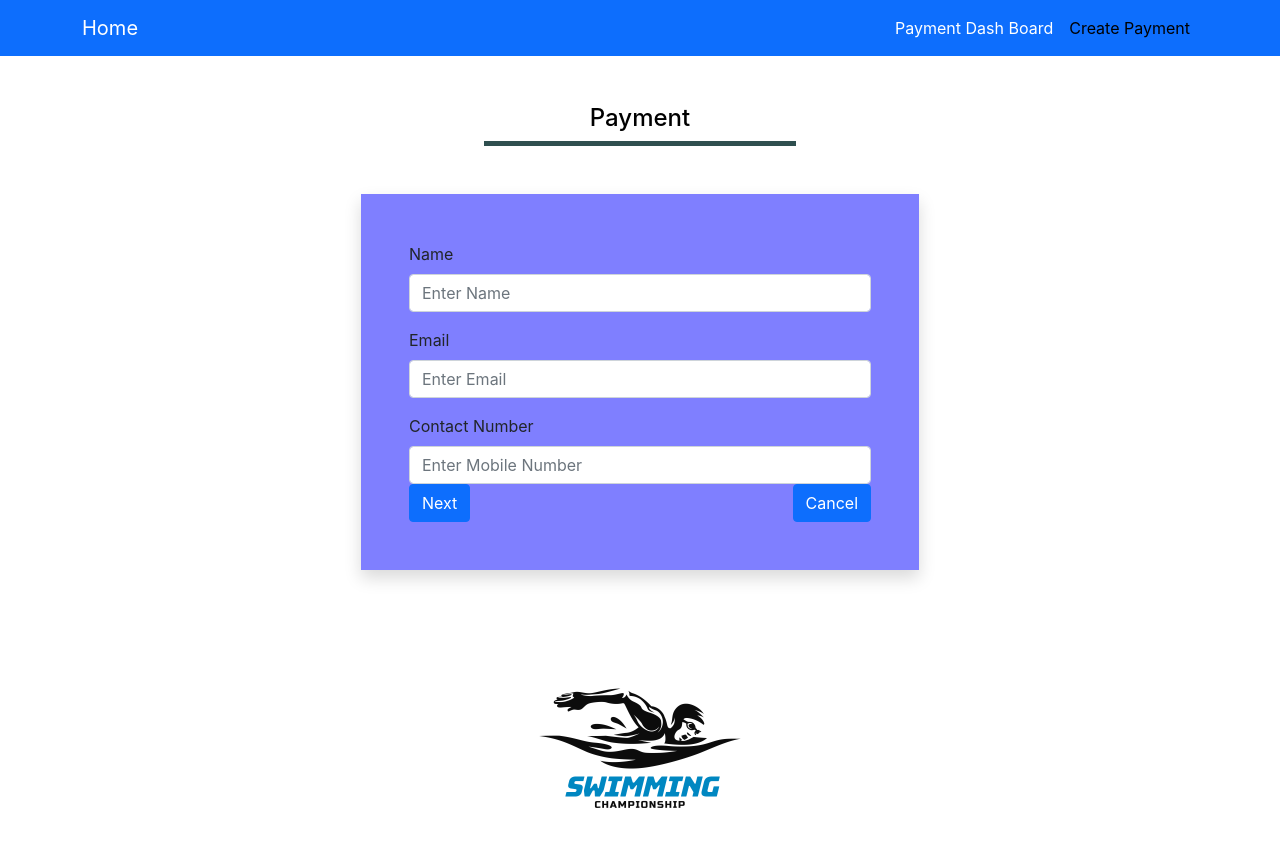
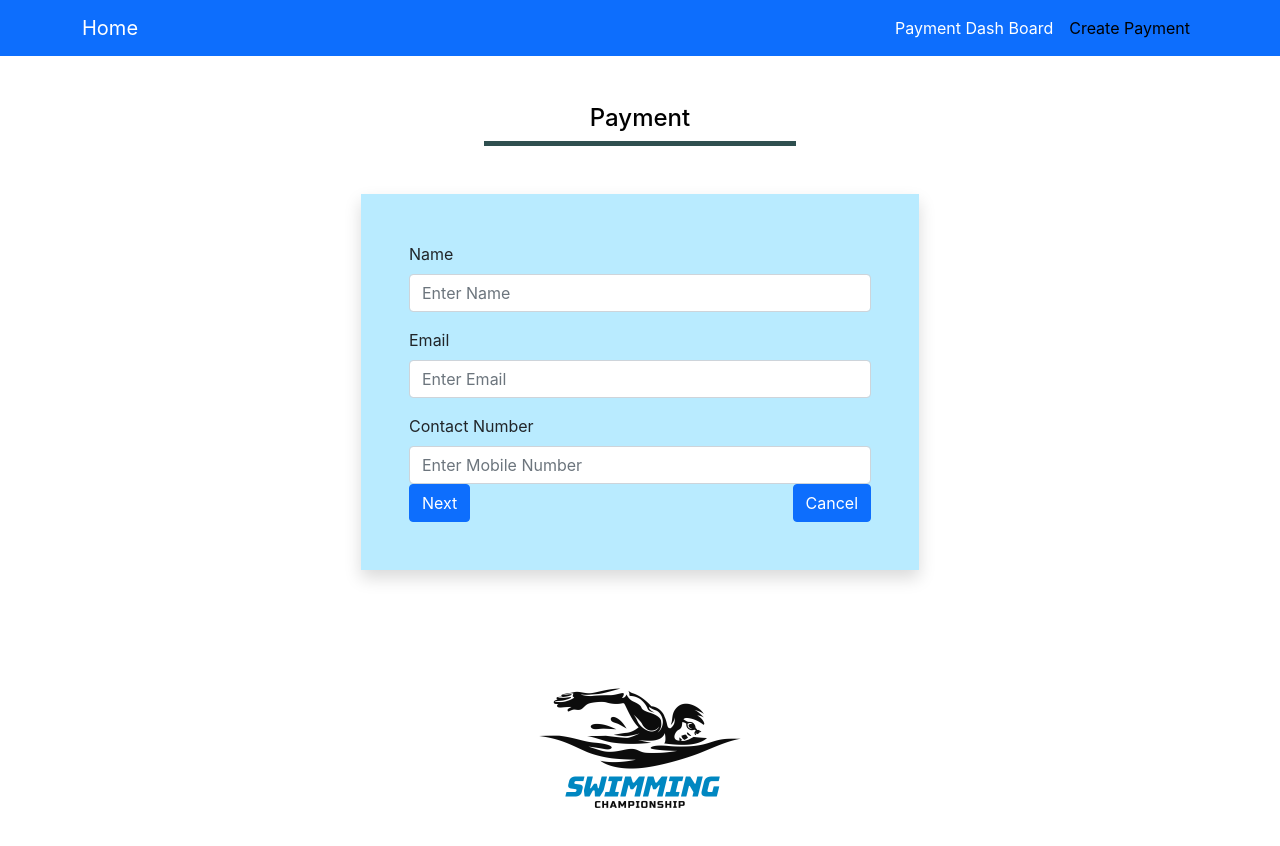
Before and after one commit to IT22148254/MLB_WD_ITP24_B3_13, a React (Create React App) app in the folder frontend/: page /add in a window 1280 px wide. Shown: the top 846 px of the page. Built offline with nearby package versions, Linux system fonts and the light colour scheme.

Commit message:
Update Add.js

```diff
--- a/frontend/src/payment_component/Add.js
+++ b/frontend/src/payment_component/Add.js
@@ -116,7 +116,7 @@ export default function Add() {
 
             <div className='underline1'></div></center>
 
-            <form  className='mt-5 shadow p-5' style={{backgroundColor: '#0000ff80', maxWidth: '50%', alignItems: 'center', margin: '0 auto'}}>
+            <form  className='mt-5 shadow p-5' style={{backgroundColor: '#B9EBFF', maxWidth: '50%', alignItems: 'center', margin: '0 auto'}}>
 
             <div className="mb-3">
     <label htmlFor="exampleFormControlInput1" className="form-label">Name</label>
```
